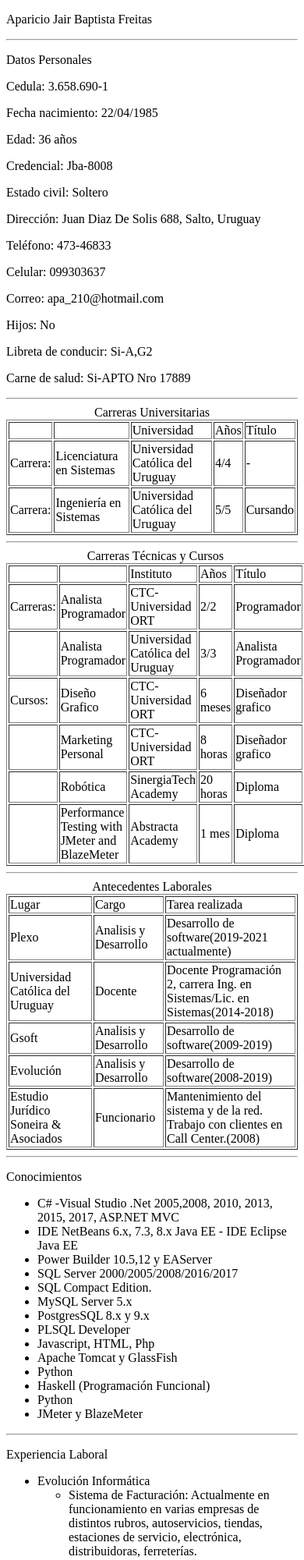
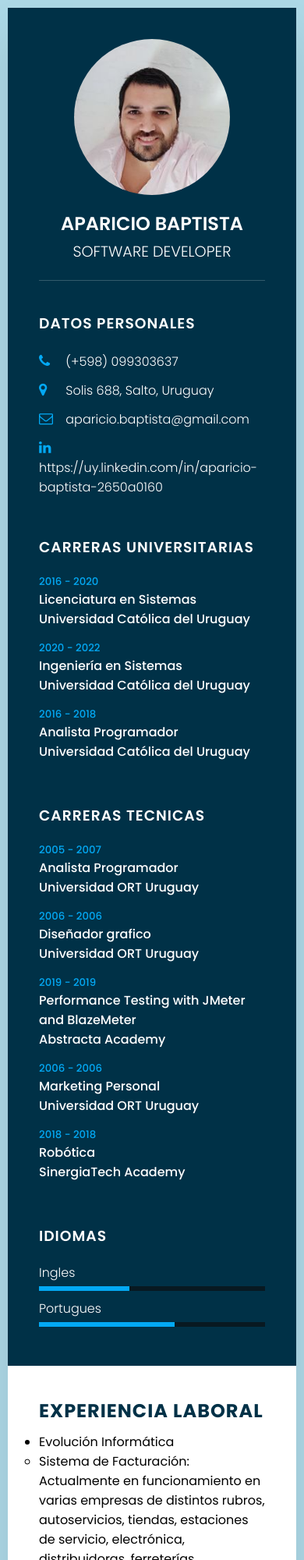
Before and after one commit to ucudal/PW_2021_Website-apa210, a plain HTML site: page index.html in a window 390 px wide. Shown: the top 2000 px of the page at 78% size. Drawn offline with Linux system fonts and the light colour scheme.

Commit message:
Responsive

```diff
--- a/index.html
+++ b/index.html
@@ -1,207 +1,119 @@
 <!DOCTYPE html>
 <html lang="en">
 <head>
-    <title>Curriculum Vitae</title>
-
     <meta charset="UTF-8">
     <meta http-equiv="X-UA-Compatible" content="IE=edge">
     <meta name="viewport" content="width=device-width, initial-scale=1.0">
-    <meta name="description" content="Curriculum Vitae">
-
-    <link href="styles.css" type="text/css" rel="stylesheet">
+    <title>Curriculum</title>
+    <link rel="stylesheet" href="https://cdnjs.cloudflare.com/ajax/libs/font-awesome/4.7.0/css/font-awesome.css" integrity="sha512-5A8nwdMOWrSz20fDsjczgUidUBR8liPYU+WymTZP1lmY9G6Oc7HlZv156XqnsgNUzTyMefFTcsFH/tnJE/+xBg==" crossorigin="anonymous" referrerpolicy="no-referrer" />
+    <link rel="stylesheet" type="text/css" href="style.css">
 </head>
 <body>
-    <header>
-        <p>Aparicio Jair Baptista Freitas</p>
-    </header>
-    <hr/>
-    <section>
-        <p>Datos Personales</p>
-        <p>Cedula: 3.658.690-1</p>
-        <p>Fecha nacimiento: 22/04/1985</p>
-        <p>Edad: 36 años</p>
-        <p>Credencial: Jba-8008</p>
-        <p>Estado civil: Soltero</p>
-        <p>Dirección: Juan Diaz De Solis 688, Salto, Uruguay</p>
-        <p>Teléfono: 473-46833</p>
-        <p>Celular: 099303637</p>
-        <p>Correo: apa_210@hotmail.com</p>
-        <p>Hijos: No</p>
-        <p>Libreta de conducir: Si-A,G2</p>
-        <p>Carne de salud: Si-APTO Nro 17889</p>
-    </section>
-    <hr/>
-    <section>
-        <table border="1">
-            <caption>Carreras Universitarias</caption>
-            <tr>
-                <td></td>
-                <td></td>
-                <td>Universidad</td>
-                <td>Años</td>
-                <td>Título</td>
-            </tr>
-            <tr>
-                <td>Carrera:</td>
-                <td>Licenciatura en Sistemas</td>
-                <td>Universidad Católica del Uruguay</td>
-                <td>4/4</td>
-                <td>-</td>
-            </tr>
-            <tr>
-                <td>Carrera:</td>
-                <td>Ingeniería en Sistemas</td>
-                <td>Universidad Católica del Uruguay</td>
-                <td>5/5</td>
-                <td>Cursando</td>
-            </tr>
-        </table>
+    <div class="container">
+        <div class="left_Side">
+            <div class="profileText">
+                <div class="imgBx">
+                    <img src="image.jpg">
+                </div>
+                <h2>Aparicio Baptista<br><span>Software Developer</span></h2>
+            </div>
 
-    </section>
-    <hr/>
-    <section>
-        <table border="1">
-            <caption>Carreras Técnicas y Cursos</caption>
-            <tr>
-                <td></td>
-                <td></td>
-                <td>Instituto</td>
-                <td>Años</td>
-                <td>Título</td>
-            </tr>
-            <tr>
-                <td>Carreras:</td>
-                <td>Analista Programador</td>
-                <td>CTC-Universidad ORT</td>
-                <td>2/2</td>
-                <td>Programador</td>
-            </tr>
-            <tr>
-                <td></td>
-                <td>Analista Programador</td>
-                <td>Universidad Católica del Uruguay</td>
-                <td>3/3</td>
-                <td>Analista Programador</td>
-            </tr>
-            <tr>
-                <td>Cursos:</td>
-                <td>Diseño Grafico</td>
-                <td>CTC-Universidad ORT</td>
-                <td>6 meses</td>
-                <td>Diseñador grafico</td>
-            </tr>
-            <tr>
-                <td></td>
-                <td>Marketing Personal</td>
-                <td>CTC-Universidad ORT</td>
-                <td>8 horas</td>
-                <td>Diseñador grafico</td>
-            </tr>
-            <tr>
-                <td></td>
-                <td>Robótica</td>
-                <td>SinergiaTech Academy</td>
-                <td>20 horas</td>
-                <td>Diploma</td>
-            </tr>
-            <tr>
-                <td></td>
-                <td>Performance Testing with JMeter and BlazeMeter</td>
-                <td>Abstracta Academy</td>
-                <td>1 mes</td>
-                <td>Diploma</td>
-            </tr>
-        </table>
-    </section>
-    <hr/>
-    <section>
-        <table border="1">
-            <caption>Antecedentes Laborales</caption>
-            <tr>
-                <td>Lugar</td>
-                <td>Cargo</td>
-                <td>Tarea realizada</td>
-            </tr>
-            <tr>
-                <td>Plexo</td>
-                <td>Analisis y Desarrollo</td>
-                <td>Desarrollo de software(2019-2021 actualmente)</td>
-            </tr>
-            <tr>
-                <td>Universidad Católica del Uruguay</td>
-                <td>Docente</td>
-                <td>Docente Programación 2, carrera Ing. en Sistemas/Lic. en Sistemas(2014-2018)</td>
-            </tr>
-            <tr>
-                <td>Gsoft</td>
-                <td>Analisis y Desarrollo</td>
-                <td>Desarrollo de software(2009-2019)</td>
-            </tr>
-            <tr>
-                <td>Evolución</td>
-                <td>Analisis y Desarrollo</td>
-                <td>Desarrollo de software(2008-2019)</td>
-            </tr>
-            <tr>
-                <td>Estudio Jurídico Soneira & Asociados</td>
-                <td>Funcionario</td>
-                <td>Mantenimiento del sistema y de la red. Trabajo con clientes en Call Center.(2008)</td>
-            </tr>
-        </table>
-
-    </section>
-    <hr/>
-    <section>
-        <p>Conocimientos</p>
+            <div class="contactInfo">
+                <h3 class="title">Datos Personales</h3>
                 <ul>
                     <li>
-                C# -Visual Studio .Net 2005,2008, 2010, 2013, 2015, 2017, ASP.NET MVC
+                        <span class="icon"><i class="fa fa-phone" aria-hidden="true"></i></span>
+                        <span class="text">(+598) 099303637</span>
                     </li>
                     <li>
-                IDE NetBeans 6.x, 7.3, 8.x Java EE - IDE Eclipse Java EE
+                        <span class="icon"><i class="fa fa-map-marker" aria-hidden="true"></i></span>
+                        <span class="text">Solis 688, Salto, Uruguay</span>
                     </li>
                     <li>
-                Power Builder 10.5,12 y EAServer
+                        <span class="icon"><i class="fa fa-envelope-o" aria-hidden="true"></i></span>
+                        <span class="text">aparicio.baptista@gmail.com</span>
                     </li>
                     <li>
-                SQL Server 2000/2005/2008/2016/2017
+                        <span class="icon"><i class="fa fa-linkedin" aria-hidden="true"></i></span>
+                        <span class="text">https://uy.linkedin.com/in/aparicio-baptista-2650a0160</span>
+                    </li>
+                </ul>
+            </div>
+
+            <div class="contactInfo education university">
+                <h3 class="title">Carreras Universitarias</h3>
+                <ul>
+                    <li>
+                        <h5>2016 - 2020</h5>
+                        <h4>Licenciatura en Sistemas</h4>
+                        <h4>Universidad Católica del Uruguay</h4>
                     </li>
                     <li>
-                SQL Compact Edition.
+                        <h5>2020 - 2022</h5>
+                        <h4>Ingeniería en Sistemas</h4>
+                        <h4>Universidad Católica del Uruguay</h4>
                     </li>
                     <li>
-                MySQL Server 5.x
+                        <h5>2016 - 2018</h5>
+                        <h4>Analista Programador</h4>
+                        <h4>Universidad Católica del Uruguay</h4>
+                    </li>
+                </ul>
+            </div>
+
+            <div class="contactInfo education technical">
+                <h3 class="title">Carreras Tecnicas</h3>
+                <ul>
+                    <li>
+                        <h5>2005 - 2007</h5>
+                        <h4>Analista Programador</h4>
+                        <h4>Universidad ORT Uruguay</h4>
                     </li>
                     <li>
-                PostgresSQL 8.x y 9.x
+                        <h5>2006 - 2006</h5>
+                        <h4>Diseñador grafico</h4>
+                        <h4>Universidad ORT Uruguay</h4>
                     </li>
                     <li>
-                PLSQL Developer
+                        <h5>2019 - 2019</h5>
+                        <h4>Performance Testing with JMeter and BlazeMeter</h4>
+                        <h4>Abstracta Academy</h4>
                     </li>
                     <li>
-                Javascript, HTML, Php
+                        <h5>2006 - 2006</h5>
+                        <h4>Marketing Personal</h4>
+                        <h4>Universidad ORT Uruguay</h4>
                     </li>
                     <li>
-                Apache Tomcat y GlassFish
+                        <h5>2018 - 2018</h5>
+                        <h4>Robótica</h4>
+                        <h4>SinergiaTech Academy</h4>
+                    </li>
+                </ul>
+            </div>
+
+            <div class="contactInfo language">
+                <h3 class="title">Idiomas</h3>
+                <ul>
+                    <li>
+                        <span class="text">Ingles</span>
+                        <span class="percent">
+                            <div style="width: 40%;"></div>
+                        </span>
                     </li>
                     <li>
-                Python
-            </li>
-            <li>
-                Haskell (Programación Funcional)
-            </li>
-            <li>
-                Python
-            </li>
-            <li>
-                JMeter y BlazeMeter
+                        <span class="text">Portugues</span>
+                        <span class="percent">
+                            <div style="width: 60%;"></div>
+                        </span>
                     </li>
                 </ul>
-    </section>
-    <footer></footer>
-    <hr/>
-    <section>
-        <p>Experiencia Laboral</p>
+            </div>
+        </div>
+
+        <div class="right_Side">
+            <div class="about">
+                <h2 class="title2">Experiencia Laboral</h2>
                 <ul>
                     <li>Evolución Informática</li>
                     <ul>
@@ -252,6 +164,151 @@
                         </li>
                     </ul>
                 </ul>
-    </section>
+            </div>
+            <div class="about">
+                <h2 class="title2">Antecedentes Laborales</h2>
+                <div class="box">
+                    <div class="year_company">
+                        <h5>2021 - Actualidad</h5>
+                        <h5>Evertec</h5>
+                    </div>
+                    <div class="text">
+                        <h4>Software Engineer Senior</h4>
+                        <p>Equipo Autorizador AAS - Procesador de transacciones ATC Bolivia</p>
+                    </div>
+                </div>
+                <div class="box">
+                    <div class="year_company">
+                        <h5>2019 - 2021</h5>
+                        <h5>Plexo</h5>
+                    </div>
+                    <div class="text">
+                        <h4>Software Developer Senior</h4>
+                        <p>Analisis y desarrollo de software para Uruguay y Mexico</p>
+                    </div>
+                </div>
+                <div class="box">
+                    <div class="year_company">
+                        <h5>2014 - 2018</h5>
+                        <h5>Universidad Católica</h5>
+                    </div>
+                    <div class="text">
+                        <h4>Docente</h4>
+                        <p>Docente Programación 2, carrera Ing. en Sistemas/Lic. en Sistemas</p>
+                    </div>
+                </div>
+                <div class="box">
+                    <div class="year_company">
+                        <h5>2009 - 2019</h5>
+                        <h5>Gsoft</h5>
+                    </div>
+                    <div class="text">
+                        <h4>Software Developer Senior</h4>
+                        <p>Analisis y desarrollo de software para Uruguay y Brasil</p>
+                    </div>
+                </div>
+                <div class="box">
+                    <div class="year_company">
+                        <h5>2008 - 2019</h5>
+                        <h5>Evolución</h5>
+                    </div>
+                    <div class="text">
+                        <h4>Software Developer</h4>
+                        <p>Analisis y desarrollo de software</p>
+                    </div>
+                </div>
+                <div class="box">
+                    <div class="year_company">
+                        <h5>2008 - 2008</h5>
+                        <h5>Soneira & Asociados</h5>
+                    </div>
+                    <div class="text">
+                        <h4>Funcionario</h4>
+                        <p>Mantenimiento del sistema y de la red. Trabajo con clientes en Call Center</p>
+                    </div>
+                </div>
+            </div>
+
+            <div class="about skills">
+                <h2 class="title2">Conocimientos</h2>
+                <div class="box">
+                    <h4>C# -Visual Studio .Net</h4>
+                    <div class="percent">
+                        <div style="width: 90%;"></div>
+                    </div>
+                </div>
+                <div class="box">
+                    <h4>Java</h4>
+                    <div class="percent">
+                        <div style="width: 85%;"></div>
+                    </div>
+                </div>
+                <div class="box">
+                    <h4>Power Builder</h4>
+                    <div class="percent">
+                        <div style="width: 95%;"></div>
+                    </div>
+                </div>
+                <div class="box">
+                    <h4>SQL Server</h4>
+                    <div class="percent">
+                        <div style="width: 92%;"></div>
+                    </div>
+                </div>
+                <div class="box">
+                    <h4>MySQL Server</h4>
+                    <div class="percent">
+                        <div style="width: 75%;"></div>
+                    </div>
+                </div>
+                <div class="box">
+                    <h4>PostgresSQL</h4>
+                    <div class="percent">
+                        <div style="width: 92%;"></div>
+                    </div>
+                </div>
+                <div class="box">
+                    <h4>Javascript, HTML, CSS</h4>
+                    <div class="percent">
+                        <div style="width: 40%;"></div>
+                    </div>
+                </div>
+                <div class="box">
+                    <h4>Apache Tomcat y GlassFish</h4>
+                    <div class="percent">
+                        <div style="width: 50%;"></div>
+                    </div>
+                </div>
+                <div class="box">
+                    <h4>Python</h4>
+                    <div class="percent">
+                        <div style="width: 35%;"></div>
+                    </div>
+                </div>
+                <div class="box">
+                    <h4>Haskell</h4>
+                    <div class="percent">
+                        <div style="width: 60%;"></div>
+                    </div>
+                </div>
+                <div class="box">
+                    <h4>JMeter y BlazeMeter</h4>
+                    <div class="percent">
+                        <div style="width: 88%;"></div>
+                    </div>
+                </div>
+            </div>
+
+            <div class="about interest">
+                <h2 class="title2">Intereses</h2>
+                <ul>
+                    <li><i class="fa fa-gamepad" aria-hidden="true"></i> Play Station</li>
+                    <li><i class="fa fa-rocket" aria-hidden="true"></i>Correr</li>
+                    <li><i class="fa fa-angellist" aria-hidden="true"></i>Perros</li>
+                </ul>
+            </div>
+
+        </div>
+    </div>
 </body>
 </html>
--- /dev/null
+++ b/style.css
@@ -0,0 +1,273 @@
+@import url('https://fonts.googleapis.com/css?family=Poppins:200,300,400,500,600,700,800,900&display=swap');
+*
+{
+    margin: 0;
+    padding: 0;
+    box-sizing: border-box;
+    font-family:'Poppins',sans-serif;
+}
+body
+{
+    background: lightblue;
+    display: flex;
+    justify-content: center;
+    align-items: center;
+    min-height: 100vh;
+}
+.container
+{
+    position: relative;
+    width: 100%;
+    max-width: 1000px;
+    min-height: 1000px;
+    background: #fff;
+    margin: 50px;
+    display: grid;
+    grid-template-columns: 1fr 2fr;
+    box-shadow: 0 35px 55px rgba(0,0,0,0.1);
+}
+.container .left_Side
+{
+    position: relative;
+    background: #003147;
+    padding: 40px;
+}
+.profileText
+{
+    position: relative;
+    display: flex;
+    flex-direction: column;
+    align-items: center;
+    padding-bottom: 20px;
+    border-bottom: 1px solid rgba(255, 255, 255, 0.2);
+}
+.profileText .imgBx
+{
+    position: relative;
+    width: 200px;
+    height: 200px;
+    border-radius: 50%;
+    overflow: hidden;
+}
+.profileText .imgBx  img
+{
+    position: absolute;
+    top: 0;
+    left: 0;
+    width: 100%;
+    height: 100%;
+    object-fit: cover;
+
+}
+.profileText h2
+{
+    color: #fff;
+    font-size: 1.5em;
+    margin-top: 20px ;
+    text-transform: uppercase;
+    text-align: center;
+    font-weight: 600;
+    line-height: 1.4em;
+}
+.profileText h2 span
+{
+    font-size: 0.8em;
+    font-weight: 300;
+}
+.contactInfo
+{
+    padding-top: 40px;
+}
+.title
+{
+    color: #fff;
+    text-transform: uppercase;
+    font-weight: 600;
+    letter-spacing: 1px;
+    margin-bottom: 20px;
+}
+.contactInfo ul
+{
+    position: relative;
+
+}
+.contactInfo ul li
+{
+    position: relative;
+    list-style: none;
+    margin: 10px 0;
+    cursor: pointer;
+}
+.contactInfo ul li .icon
+{
+    display: inline-block;
+    width: 30px;
+    font-size: 18px;
+    color: #03a9f4;
+}
+.contactInfo ul li span
+{
+    color: #fff;
+    font-weight: 300;
+}
+.contactInfo.education li
+{
+    margin-bottom: 15px;
+}
+.contactInfo.education h5
+{
+    color: #03a9f4;
+    font-weight: 500;
+}
+.contactInfo.education h4:nth-child(2){
+    color: #fff;
+    font-weight: 500;
+}
+.contactInfo.education h4{
+    color: #fff;
+    font-weight: 500;
+}
+.contactInfo.language .percent
+{
+    position: relative;
+    width: 100%;
+    height: 6px;
+    background: #081921;
+    display: block;
+    margin-top: 5px;
+}
+.contactInfo.language .percent div
+{
+    position: relative;
+    top: 0;
+    left: 0;
+    height: 100%;
+    background: #03a9f4;
+}
+
+.container .right_Side
+{
+    position: relative;
+    background: #fff;
+    padding: 40px;
+}
+.about
+{
+    margin-bottom: 50px;
+}
+.about:last-child
+{
+    margin-bottom: 0px;
+}
+.title2
+{
+    color: #003147;
+    text-transform: uppercase;
+    letter-spacing: 1px;
+    margin-bottom: 10px;
+}
+.about .box
+{
+    display: flex;
+    flex-direction: row;
+    margin: 20px 0;
+
+}
+.about .box .year_company
+{
+    min-width: 150px;
+}
+.about .box .year_company h5
+{
+    text-transform: uppercase;
+    color: #848c90;
+    font-weight: 600;
+}
+.about .box .text h4
+{
+    text-transform: uppercase;
+    color: #2a7da2;
+    font-size: 16px;
+}
+.skills .box
+{
+    position: relative;
+    width: 100%;
+    display: grid;
+    grid-template-columns: 150px 1fr;
+    justify-content: center;
+    align-items: center;
+}
+.skills .box h4
+{
+    text-transform: uppercase;
+    color: #848c99;
+    font-weight: 500;
+
+}
+.skills .box .percent
+{
+    position: relative;
+    width: 100%;
+    height: 10px;
+    background: #f0f0f0;
+}
+.skills .box .percent div
+{
+    position: relative;
+    top: 0;
+    left: 0;
+    height: 100%;
+    background: #03a9f4;
+}
+.interest ul
+{
+    display: grid;
+    grid-template-columns: repeat(3,1fr);
+}
+.interest ul li
+{
+    list-style: none;
+    color: #333;
+    font-weight: 500;
+    margin: 10px 0;
+}
+.interest ul li .fa
+{
+    color: #03a9f4;
+    font-size: 18px;
+    width: 20px;
+}
+
+@media(max-width: 1000px)
+{
+    .container
+    {
+        margin: 10px;
+        grid-template-columns: repeat(1,1fr);
+    }
+    .interest ul
+    {
+        grid-template-columns: repeat(2,1fr);
+    }
+}
+
+@media(max-width: 600px)
+{
+    .about .box
+    {
+        flex-direction: column;
+    }
+    .about .box .year_company
+    {
+        margin-bottom: 5px;
+    }
+    .interest ul
+    {
+        grid-template-columns: repeat(1,1fr);
+    }
+    .skills .box
+    {
+        grid-template-columns: repeat(1,1fr);
+    }
+}
```
Also changed, not shown: image.jpg (added). Lines whose indentation alone changed are shown as unchanged.
